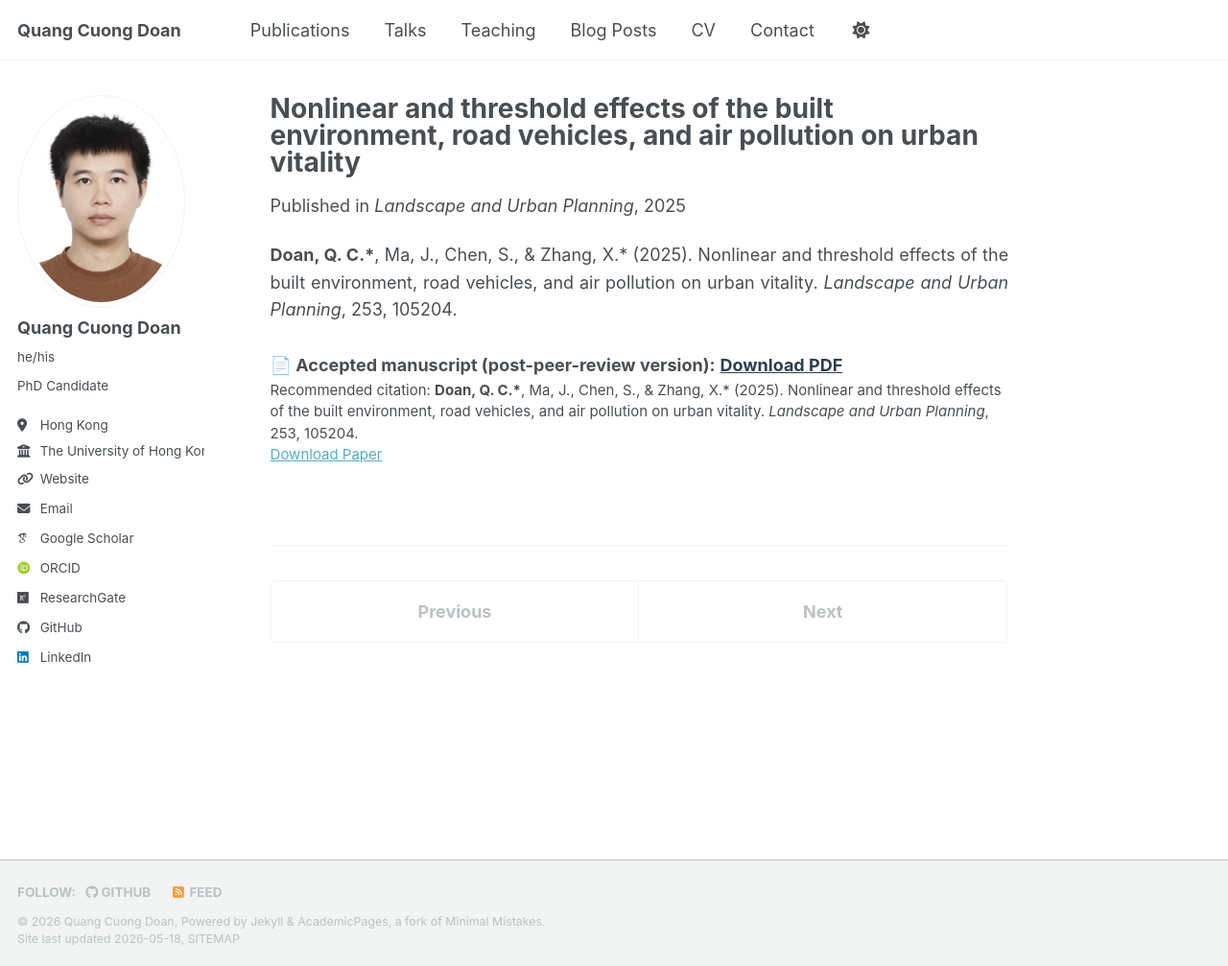
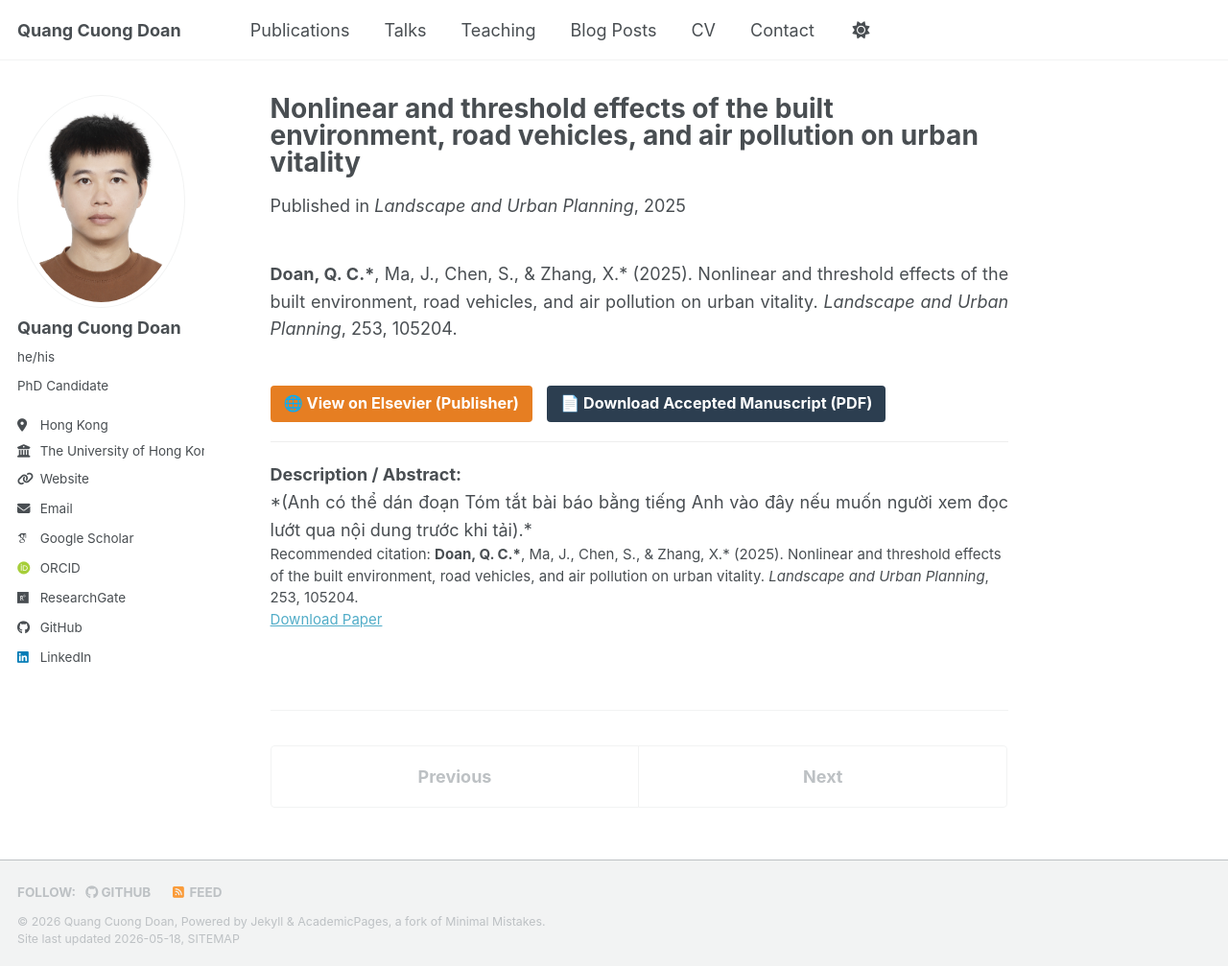
Before and after one commit to cuonghku95/cuonghku95.github.io, a Jekyll site: the page built from _publications/2025-01-03-nonlinear-effects-urban-vitality.md, in a window 1280 px wide and 1007 px high. Shown: the whole window at 96% size. Built offline with Jekyll 4.4.1, drawn with Linux system fonts in a browser that asks for light colours; some web fonts are replaced; a script bundle is joined from its source files by our own code; library files that are not in the unit come from our copies.

Commit message:
Enhance publication entry with download links
Added download links for the accepted manuscript and publisher view.

```diff
--- a/_publications/2025-01-03-nonlinear-effects-urban-vitality.md
+++ b/_publications/2025-01-03-nonlinear-effects-urban-vitality.md
@@ -8,12 +8,26 @@ paperurl: "https://doi.org/10.1016/j.landurbplan.2024.105204"
 citation: "<b>Doan, Q. C.*</b>, Ma, J., Chen, S., & Zhang, X.* (2025). Nonlinear and threshold effects of the built environment, road vehicles, and air pollution on urban vitality. <i>Landscape and Urban Planning</i>, 253, 105204."
 ---
 
-<div style="text-align: justify; line-height: 1.6;">
+<div style="text-align: justify; line-height: 1.6; margin-top: 20px;">
 
 <b>Doan, Q. C.*</b>, Ma, J., Chen, S., & Zhang, X.* (2025). Nonlinear and threshold effects of the built environment, road vehicles, and air pollution on urban vitality. <i>Landscape and Urban Planning</i>, 253, 105204.
 
 <br><br>
 
-<strong>📄 Accepted manuscript (post-peer-review version):</strong> <a href="/files/Doan_etal_2025_UrbanVitality_Accepted.pdf" target="_blank" style="font-weight: bold; color: #2c3e50; text-decoration: underline;">Download PDF</a>
+<div style="margin-top: 15px; margin-bottom: 20px;">
+  <a href="https://doi.org/10.1016/j.landurbplan.2024.105204" target="_blank" style="display: inline-block; padding: 6px 14px; font-size: 0.9em; font-weight: bold; color: #fff; background-color: #e67e22; border-radius: 4px; text-decoration: none; margin-right: 10px;">
+    🌐 View on Elsevier (Publisher)
+  </a>
+
+  <a href="/files/Doan_etal_2025_UrbanVitality_Accepted.pdf" target="_blank" style="display: inline-block; padding: 6px 14px; font-size: 0.9em; font-weight: bold; color: #fff; background-color: #2c3e50; border-radius: 4px; text-decoration: none;">
+    📄 Download Accepted Manuscript (PDF)
+  </a>
+</div>
+
+<hr style="border: 0; border-top: 1px solid #eee; margin: 20px 0;">
+
+<strong>Description / Abstract:</strong>
+<br>
+*(Anh có thể dán đoạn Tóm tắt bài báo bằng tiếng Anh vào đây nếu muốn người xem đọc lướt qua nội dung trước khi tải).*
 
 </div>
```
